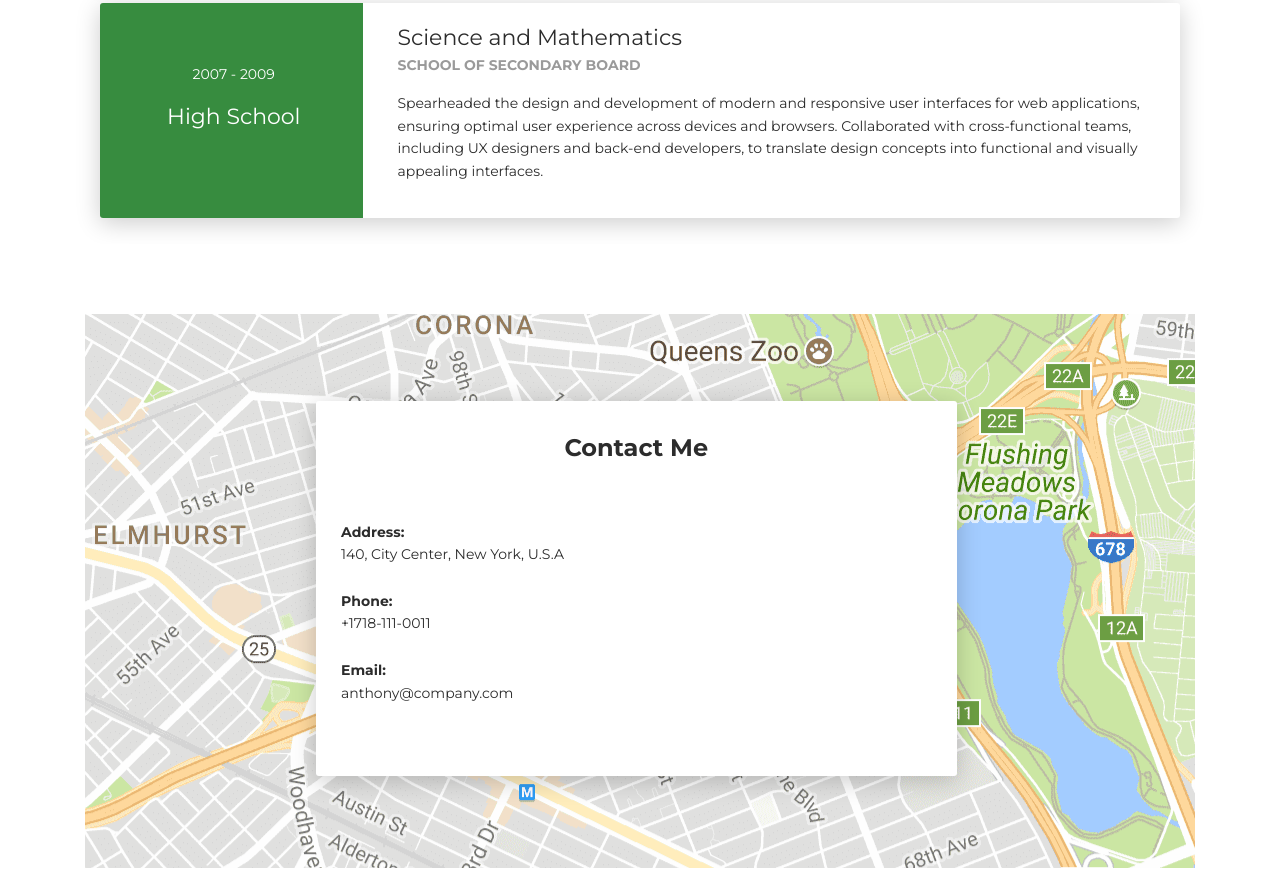
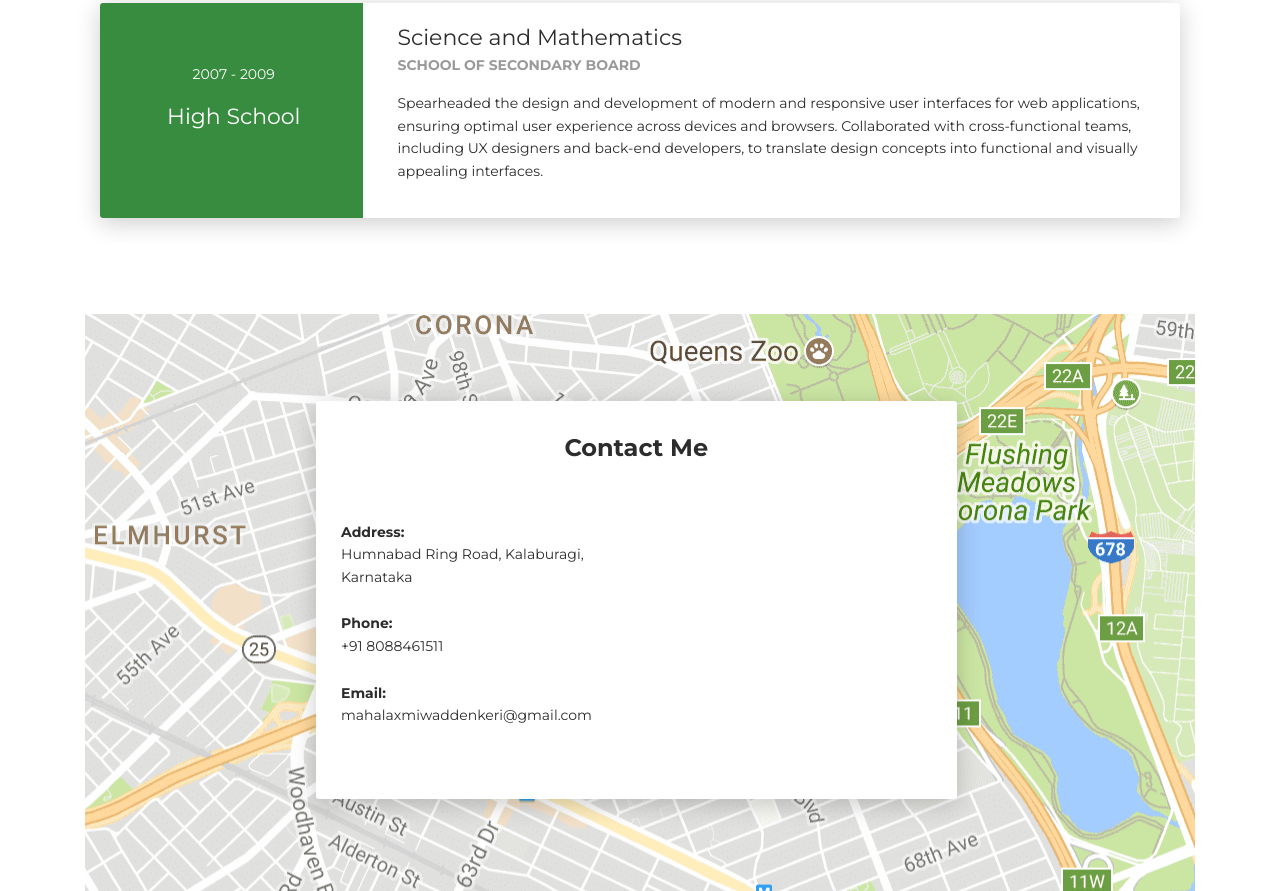
Before and after one commit to MAHALAXMI-WADDENKERI/Portfolio, a plain HTML site: page index.html in a window 1280 px wide. Shown: the part 3796-4687 px from the top of the page. Before the commit the page ends 4664 px from the top, so only its background shows below. Drawn offline with nearby package versions, Linux system fonts and the light colour scheme.

Commit message:
Initial Commit

```diff
--- a/index.html
+++ b/index.html
@@ -342,11 +342,11 @@ Collaborated with cross-functional teams, including UX designers and back-end de
                 <div>
                   <div class="card-body">
                     <p class="mb-0"><strong>Address:</strong></p>
-                    <p class="pb-2">140, City Center, New York, U.S.A</p>
+                    <p class="pb-2">Humnabad Ring Road, Kalaburagi, Karnataka</p>
                     <p class="mb-0"><strong>Phone:</strong></p>
-                    <p class="pb-2">+1718-111-0011</p>
+                    <p class="pb-2">+91 8088461511</p>
                     <p class="mb-0"><strong>Email:</strong></p>
-                    <p>anthony@company.com</p>
+                    <p>mahalaxmiwaddenkeri@gmail.com</p>
                   </div>
                 </div>
               </div>
```
